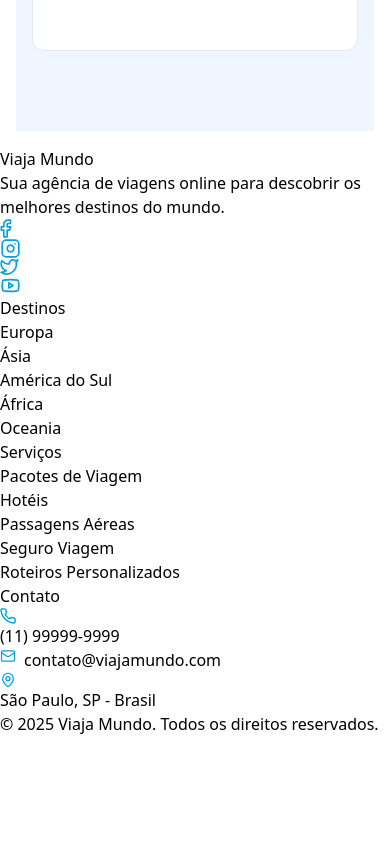
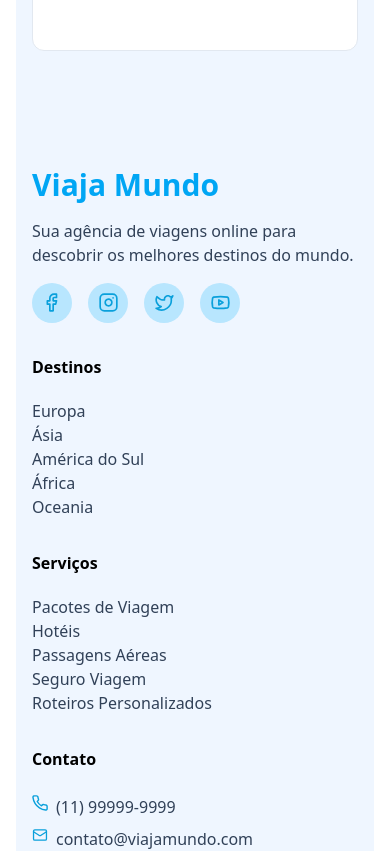
Before and after one commit to matheusmarqlima/Projeto-Viaja-Mundo, a React (Vite) app: page / in a window 390 px wide. Shown: the part 5960-6811 px from the top of the page. Before the commit the page ends 6696 px from the top, so only its background shows below. Built offline with nearby package versions, Linux system fonts and the light colour scheme.

Commit message:
Style: Estilizado o footer e finalizado estilo mobile

```diff
--- a/src/components/Footer.tsx
+++ b/src/components/Footer.tsx
@@ -14,31 +14,31 @@ const FooterText = ({ children }: PropsWithChildren) => {
 
 const Footer = () => {
   return (
-    <footer>
-      <div>
+    <footer className="bg-blue-50 m-4 mt-[-20px]">
+      <div className="max-w-6xl mx-auto py-10 px-4 grid grid-cols-1 sm:grid-cols-2 md:grid-cols-3 lg:grid-cols-5 gap-8 text-slate-700">
         <div>
-          <h2>Viaja Mundo</h2>
+          <h2 className="text-sky-500 text-3xl font-bold mb-4 ">Viaja Mundo</h2>
           <FooterText>
             Sua agência de viagens online para descobrir os melhores destinos do
             mundo.
           </FooterText>
-          <div>
-            <a href="#">
+          <div className="flex gap-4 mt-4  " >
+            <a href="#" className="bg-sky-200 text-white h-[40px] w-[40px]  rounded-[9999px] flex items-center justify-center">
               <FacebookIcon />
             </a>
-            <a href="#">
+            <a href="#" className="bg-sky-200 text-white h-[40px] w-[40px]  rounded-[9999px] flex items-center justify-center">
               <InstagramIcon />
             </a>
-            <a href="#">
+            <a href="#" className="bg-sky-200 text-white h-[40px] w-[40px]  rounded-[9999px] flex items-center justify-center">
               <TwitterIcon />
             </a>
-            <a href="#">
+            <a href="#" className="bg-sky-200 text-white h-[40px] w-[40px]  rounded-[9999px] flex items-center justify-center">
               <YouTubeIcon />
             </a>
           </div>
         </div>
-        <div>
-          <Subtitle>Destinos</Subtitle>
+        <div className="sm:col-span-1 md:col-span-1 lg:col-span-1">
+          <Subtitle className="font-semibold text-black mb-[20px] flex ">Destinos</Subtitle>
           <FooterText>Europa</FooterText>
           <FooterText>Ásia</FooterText>
           <FooterText>América do Sul</FooterText>
@@ -46,16 +46,16 @@ const Footer = () => {
           <FooterText>Oceania</FooterText>
         </div>
         <div>
-          <Subtitle>Serviços</Subtitle>
+          <Subtitle className="font-semibold text-black mb-[20px] flex ">Serviços</Subtitle>
           <FooterText>Pacotes de Viagem</FooterText>
           <FooterText>Hotéis</FooterText>
           <FooterText>Passagens Aéreas</FooterText>
           <FooterText>Seguro Viagem</FooterText>
           <FooterText>Roteiros Personalizados</FooterText>
         </div>
-        <div>
-          <Subtitle>Contato</Subtitle>
-          <div>
+        <div className="sm:col-span-1 md:col-span-1 lg:col-span-1">
+          <Subtitle className="font-semibold text-black mb-[24px] flex ">Contato</Subtitle>
+          <div className="flex gap-2 mb-2">
             <PhoneIcon className="w-4 h-4 text-sky-500" />
             <FooterText>(11) 99999-9999</FooterText>
           </div>
@@ -63,13 +63,13 @@ const Footer = () => {
             <MailIcon className="w-4 h-4 text-sky-500" />
             <FooterText>contato@viajamundo.com</FooterText>
           </div>
-          <div>
+          <div className="flex gap-2 mt-2">
             <MapIcon className="w-4 h-4 text-sky-500" />
             <FooterText>São Paulo, SP - Brasil</FooterText>
           </div>
         </div>
-        <div>
-          <FooterText>
+        <div className="flex flex-col justify-center text-center">
+          <FooterText >
             © 2025 Viaja Mundo. Todos os direitos reservados.
           </FooterText>
         </div>
```
